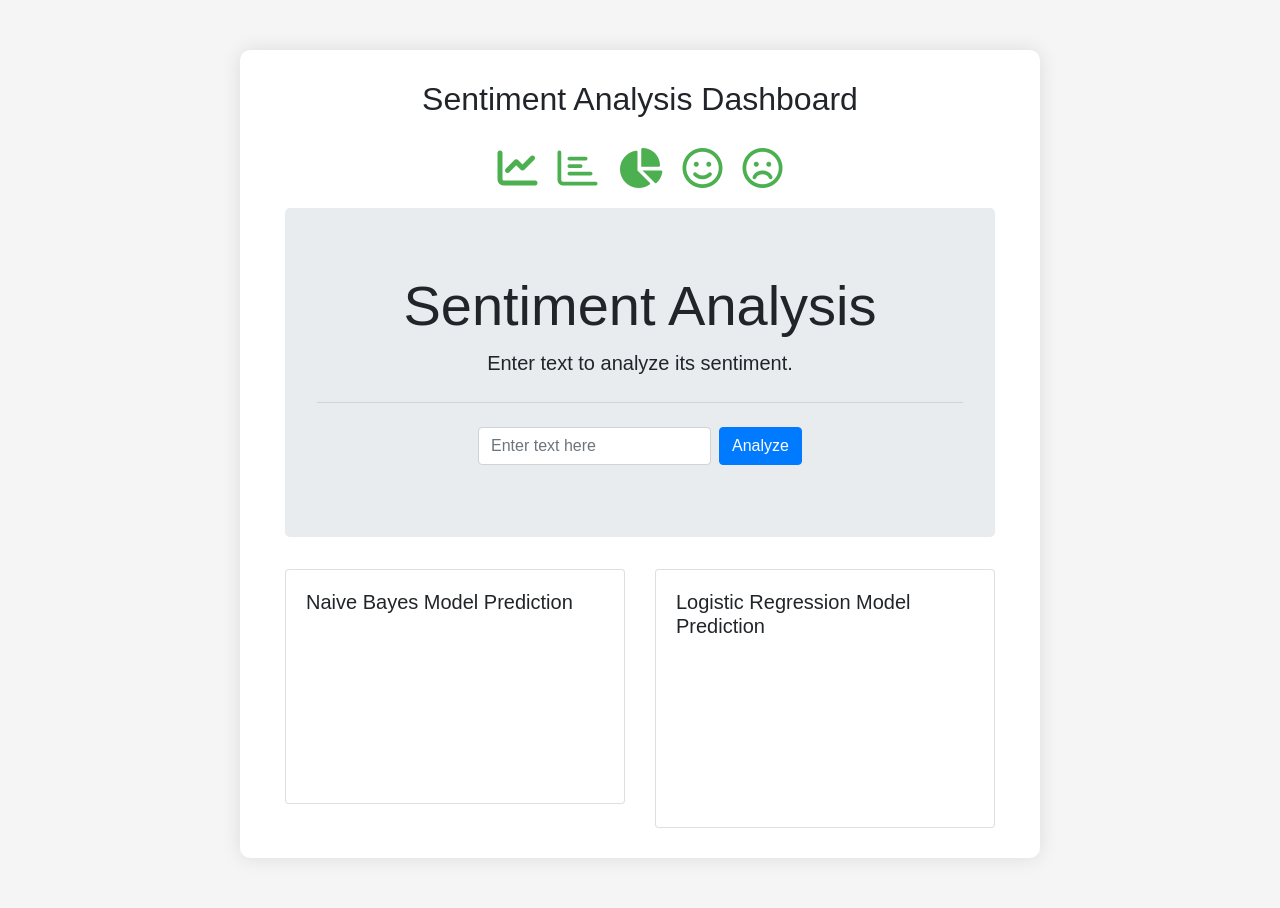
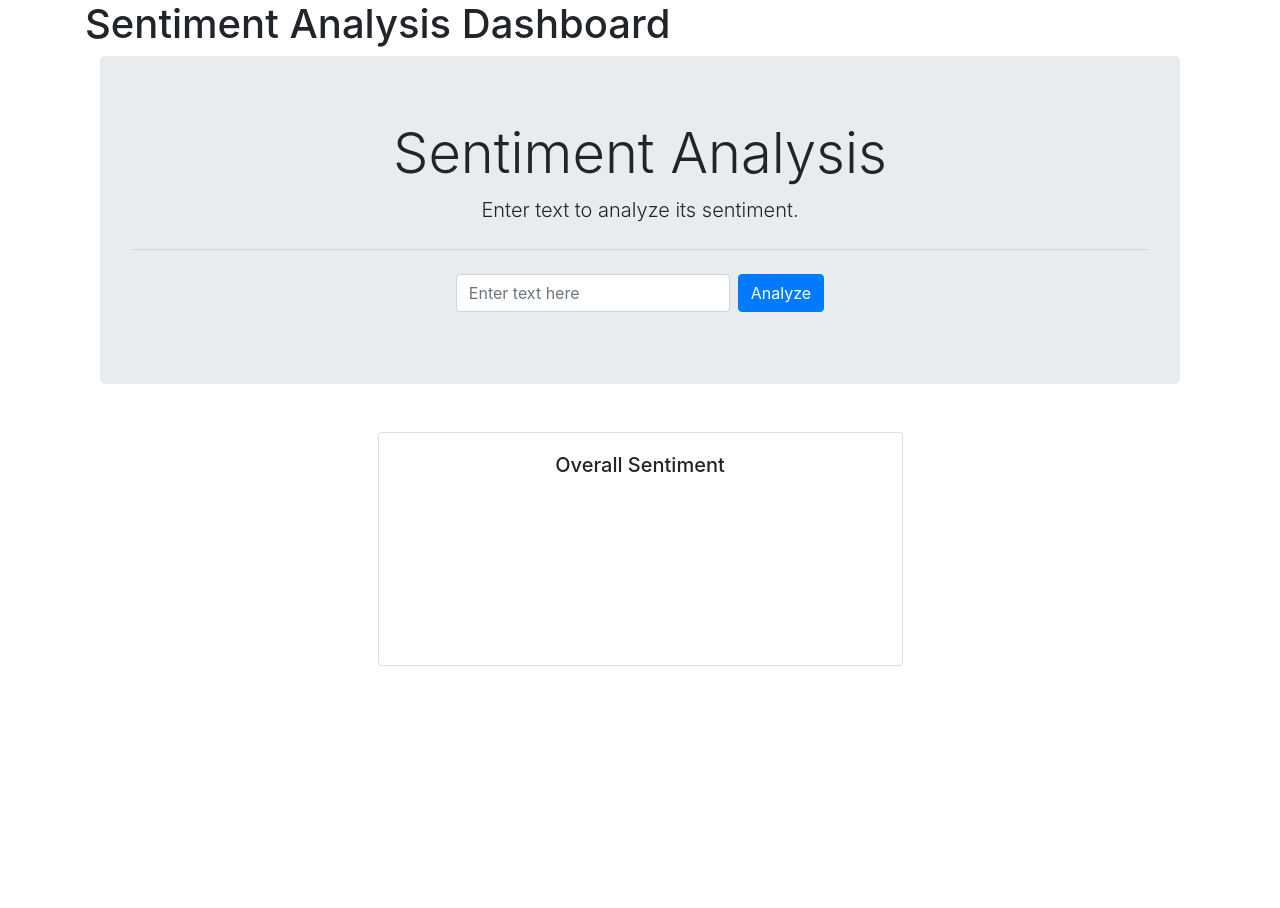
Before and after one commit to VGandhi27/Sentiment-Analysis, a Django app: page / in a window 1280 px wide. After the commit the page ends 666 px from the top, so only its background shows below. Run offline with Django 5.2, Linux system fonts and the light colour scheme; a map, chart or similar area stays blank; parts of the project's set-up code (start-up, migrations or seed data) failed here and were passed over; some libraries are stand-ins or nearby versions.

Commit message:
master commit

```diff
--- a/templates/visualisation/home.html
+++ b/templates/visualisation/home.html
@@ -6,108 +6,111 @@
     <title>Sentiment Analysis Dashboard</title>
     <link rel="stylesheet" href="https://stackpath.bootstrapcdn.com/bootstrap/4.5.2/css/bootstrap.min.css">
     <style>
-        body {
-            background-color: #f5f5f5;
-            font-family: Arial, sans-serif;
-        }
-        .container {
-            max-width: 800px;
-            margin: 50px auto;
-            background-color: #fff;
-            padding: 30px;
-            border-radius: 10px;
-            box-shadow: 0 0 20px rgba(0,0,0,0.1);
-        }
-        .dashboard-title {
-            text-align: center;
-            font-size: 2rem;
-            margin-bottom: 30px;
-        }
-        .dashboard-icons {
-            display: flex;
-            justify-content: center;
-            margin-bottom: 20px;
-        }
-        .dashboard-icons i {
-            font-size: 2.5rem;
-            margin: 0 10px;
-            color: #4CAF50; /* Green color for icons */
-            transition: transform 0.3s ease-in-out;
-        }
-        .dashboard-icons i:hover {
-            transform: scale(1.2);
-            color: #45A049; /* Darker green on hover */
-        }
-        .chart-container {
-            max-width: 250px; /* Adjust as needed */
-            margin: auto;
-        }
+        /* Your custom CSS styles here */
     </style>
 </head>
 <body>
     <div class="container">
         <h1 class="dashboard-title">Sentiment Analysis Dashboard</h1>
         <div class="dashboard-icons">
-            <i class="fas fa-chart-line"></i>
-            <i class="far fa-chart-bar"></i>
-            <i class="fas fa-chart-pie"></i>
-            <i class="far fa-smile"></i>
-            <i class="far fa-frown"></i>
+            <!-- Add icons if needed -->
         </div>
         <div class="container-fluid">
             <div class="jumbotron text-center">
                 <h1 class="display-4">Sentiment Analysis</h1>
                 <p class="lead">Enter text to analyze its sentiment.</p>
                 <hr class="my-4">
-                <form method="POST" action="" class="form-inline d-flex justify-content-center">
-                    <input type="hidden" name="csrfmiddlewaretoken" value="{{ csrf_token }}">
+                <form id="sentiment-form" class="form-inline d-flex justify-content-center">
+                    {% csrf_token %}
                     <input type="text" name="user_input" class="form-control mb-2 mr-sm-2" placeholder="Enter text here" required>
                     <button type="submit" class="btn btn-primary mb-2">Analyze</button>
                 </form>
             </div>
-            <div class="row">
-                <div class="col-lg-6">
+             <div id="overall-sentiment" class="row mt-5">
+        <div class="col-md-6 offset-md-3">
             <div class="card">
                 <div class="card-body">
-                            <h5 class="card-title">Naive Bayes Model Prediction</h5>
-                            <div class="chart-container">
-                                <canvas id="nbChart"></canvas>
+                    <h5 class="card-title text-center">Overall Sentiment</h5>
+                    <canvas id="overallSentimentChart" style="max-height: 250px;"></canvas>
                 </div>
             </div>
         </div>
     </div>
-                <div class="col-lg-6">
-                    <div class="card">
-                        <div class="card-body">
-                            <h5 class="card-title">Logistic Regression Model Prediction</h5>
-                            <div class="chart-container">
-                                <canvas id="lrChart"></canvas>
-                            </div>
-                        </div>
-                    </div>
-                </div>
+            <div id="results-container" class="row">
+                <!-- Display results dynamically here -->
             </div>
         </div>
     </div>
 
     <script src="https://kit.fontawesome.com/a076d05399.js"></script>
-    <!-- Include Chart.js library -->
     <script src="https://cdn.jsdelivr.net/npm/chart.js"></script>
+    <script>
+        document.getElementById('sentiment-form').addEventListener('submit', function(event) {
+            event.preventDefault();
+            var formData = new FormData(this);
 
-    <script>
-    document.addEventListener('DOMContentLoaded', function() {
-        var nbChartCtx = document.getElementById('nbChart').getContext('2d');
-        var lrChartCtx = document.getElementById('lrChart').getContext('2d');
+            fetch('', {
+                method: 'POST',
+                body: formData,
+                headers: {
+                    'X-CSRFToken': '{{ csrf_token }}'
+                }
+            })
+            .then(response => {
+                if (!response.ok) {
+                    throw new Error('Network response was not ok');
+                }
+                return response.json();
+            })
+            .then(data => {
+                console.log("Received data:", data);
+                displayResults(data);
+            })
+            .catch(error => console.error('Error:', error));
+        });
 
-        // Function to update Naive Bayes Chart
-        function updateNbChart(nbProbability) {
-            var nbChart = new Chart(nbChartCtx, {
+        {% comment %} function displayResults(data) {
+            var resultsContainer = document.getElementById('results-container');
+            resultsContainer.innerHTML = '';
+
+            // Iterate over each model in the data
+            for (var modelName in data) {
+                if (data.hasOwnProperty(modelName) && modelName.endsWith('_prediction')) {
+                    var modelPrefix = modelName.replace('_prediction', '');
+                    var sentiment = data[`${modelPrefix}_sentiment`];
+                    var probability = data[modelName][1];  // Assuming probability is in the format [negative, positive]
+
+                    var colDiv = document.createElement('div');
+                    colDiv.className = 'col-lg-6 mb-4';
+
+                    var cardDiv = document.createElement('div');
+                    cardDiv.className = 'card';
+                    colDiv.appendChild(cardDiv);
+
+                    var cardBody = document.createElement('div');
+                    cardBody.className = 'card-body';
+                    cardDiv.appendChild(cardBody);
+
+                    var title = document.createElement('h5');
+                    title.className = 'card-title';
+                    title.textContent = `${modelPrefix.toUpperCase()} Model Prediction`;
+                    cardBody.appendChild(title);
+
+                    var canvas = document.createElement('canvas');
+                    canvas.id = `${modelPrefix}Chart`;
+                    canvas.style.maxHeight = '250px';
+                    cardBody.appendChild(canvas);
+
+                    resultsContainer.appendChild(colDiv);
+
+                    var ctx = canvas.getContext('2d');
+                    var chart = new Chart(ctx, {
                         type: 'pie',
                         data: {
                             labels: ['Positive', 'Negative'],
                             datasets: [{
                                 label: 'Prediction Percentage',
-                        data: [nbProbability[1], nbProbability[0]],
+                                data: [probability, 100 - probability],
                                 backgroundColor: ['#4CAF50', '#FF5722'],
                                 borderWidth: 1
                             }]
@@ -127,16 +130,50 @@
                         }
                     });
                 }
+            }
+        } {% endcomment %}
+        {% comment %} function displayResults(data) {
+    var resultsContainer = document.getElementById('results-container');
+    resultsContainer.innerHTML = '';
 
-        // Function to update Logistic Regression Chart
-        function updateLrChart(lrProbability) {
-            var lrChart = new Chart(lrChartCtx, {
+    // Iterate over each model in the data
+    for (var modelName in data) {
+        if (data.hasOwnProperty(modelName) && modelName.endsWith('_prediction')) {
+            var modelPrefix = modelName.replace('_prediction', '');
+            var sentiment = data[`${modelPrefix}_sentiment`];
+            var probability = data[`${modelPrefix}_probability`][1];  // Extract positive sentiment probability
+
+            var colDiv = document.createElement('div');
+            colDiv.className = 'col-lg-6 mb-4';
+
+            var cardDiv = document.createElement('div');
+            cardDiv.className = 'card';
+            colDiv.appendChild(cardDiv);
+
+            var cardBody = document.createElement('div');
+            cardBody.className = 'card-body';
+            cardDiv.appendChild(cardBody);
+
+            var title = document.createElement('h5');
+            title.className = 'card-title';
+            title.textContent = `${modelPrefix.toUpperCase()} Model Prediction`;
+            cardBody.appendChild(title);
+
+            var canvas = document.createElement('canvas');
+            canvas.id = `${modelPrefix}Chart`;
+            canvas.style.maxHeight = '250px';
+            cardBody.appendChild(canvas);
+
+            resultsContainer.appendChild(colDiv);
+
+            var ctx = canvas.getContext('2d');
+            var chart = new Chart(ctx, {
                 type: 'pie',
                 data: {
                     labels: ['Positive', 'Negative'],
                     datasets: [{
                         label: 'Prediction Percentage',
-                        data: [lrProbability[1], lrProbability[0]],
+                        data: [probability, 100 - probability],
                         backgroundColor: ['#4CAF50', '#FF5722'],
                         borderWidth: 1
                     }]
@@ -156,45 +193,110 @@
                 }
             });
         }
+    }
+} {% endcomment %}
 
-        // Handle form submission
-        document.querySelector('form').addEventListener('submit', function(event) {
-            event.preventDefault(); // Prevent default form submission
+function displayResults(data) {
+    var resultsContainer = document.getElementById('results-container');
+    resultsContainer.innerHTML = '';
 
-            var formData = new FormData(this); // Create FormData object
+    // Variables to calculate overall sentiment
+    var totalPositive = 0;
+    var totalModels = 0;
 
-            fetch('', { // Send POST request to current URL (Django view)
-                method: 'POST',
-                body: formData,
-                headers: {
-                    'X-CSRFToken': document.querySelector('input[name="csrfmiddlewaretoken"]').value
+    // Iterate over each model in the data
+    for (var modelName in data) {
+        if (data.hasOwnProperty(modelName) && modelName.endsWith('_prediction')) {
+            var modelPrefix = modelName.replace('_prediction', '');
+            var sentiment = data[`${modelPrefix}_sentiment`];
+            var probability = data[`${modelPrefix}_probability`][1];  // Extract positive sentiment probability
+
+            // Display individual model predictions (similar to your existing code)
+            var colDiv = document.createElement('div');
+            colDiv.className = 'col-lg-6 mb-4';
+            var cardDiv = document.createElement('div');
+            cardDiv.className = 'card';
+            colDiv.appendChild(cardDiv);
+            var cardBody = document.createElement('div');
+            cardBody.className = 'card-body';
+            cardDiv.appendChild(cardBody);
+            var title = document.createElement('h5');
+            title.className = 'card-title';
+            title.textContent = `${modelPrefix.toUpperCase()} Model Prediction`;
+            cardBody.appendChild(title);
+            var canvas = document.createElement('canvas');
+            canvas.id = `${modelPrefix}Chart`;
+            canvas.style.maxHeight = '250px';
+            cardBody.appendChild(canvas);
+            resultsContainer.appendChild(colDiv);
+            var ctx = canvas.getContext('2d');
+            var chart = new Chart(ctx, {
+                type: 'pie',
+                data: {
+                    labels: ['Positive', 'Negative'],
+                    datasets: [{
+                        label: 'Prediction Percentage',
+                        data: [probability, 100 - probability],
+                        backgroundColor: ['#4CAF50', '#FF5722'],
+                        borderWidth: 1
+                    }]
+                },
+                options: {
+                    responsive: true,
+                    maintainAspectRatio: false,
+                    plugins: {
+                        tooltip: {
+                            callbacks: {
+                                label: function(context) {
+                                    return context.label + ': ' + context.raw + '%';
                                 }
-            })
-            .then(response => {
-                if (!response.ok) {
-                    throw new Error('Network response was not ok');
                             }
-                return response.json();
-            })
-            .then(data => {
-                console.log("data--", data);
-                // Update charts with new prediction data
-                updateNbChart(data.nb_probability);
-                updateLrChart(data.lr_probability);
+                        }
+                    }
+                }
+            });
 
-                // Update overall sentiment display
-                const overallSentiment = `
-                    <div class="alert alert-info text-center">
-                        <h4>Overall Sentiment</h4>
-                        <p>Naive Bayes Model: ${data.nb_sentiment}</p>
-                        <p>Logistic Regression Model: ${data.lr_sentiment}</p>
-                    </div>
-                `;
-                document.querySelector('.jumbotron').insertAdjacentHTML('afterend', overallSentiment);
-            })
-            .catch(error => console.error('Error:', error));
+            // Calculate overall sentiment
+            totalPositive += probability;
+            totalModels++;
+        }
+    }
+
+    // Calculate overall sentiment percentage
+    var overallSentimentPercentage = totalPositive / totalModels;
+
+    // Display overall sentiment in a pie chart
+    var overallSentimentChart = document.getElementById('overallSentimentChart');
+    if (overallSentimentChart) {
+        var ctxOverall = overallSentimentChart.getContext('2d');
+        var overallChart = new Chart(ctxOverall, {
+            type: 'pie',
+            data: {
+                labels: ['Positive', 'Negative'],
+                datasets: [{
+                    label: 'Overall Sentiment',
+                    data: [overallSentimentPercentage, 100 - overallSentimentPercentage],
+                    backgroundColor: ['#4CAF50', '#FF5722'],
+                    borderWidth: 1
+                }]
+            },
+            options: {
+                responsive: true,
+                maintainAspectRatio: false,
+                plugins: {
+                    tooltip: {
+                        callbacks: {
+                            label: function(context) {
+                                return context.label + ': ' + context.raw.toFixed(2) + '%';
+                            }
+                        }
+                    }
+                }
+            }
         });
-    });
+    }
+}
+
     </script>
 </body>
 </html>
--- a/visualisation/views.py
+++ b/visualisation/views.py
@@ -1,61 +1,51 @@
 import os
 import pickle
-from django.shortcuts import render
-from django.views.decorators.csrf import csrf_exempt
-import json
 from django.shortcuts import render
 from django.http import JsonResponse
 from django.views.decorators.csrf import csrf_exempt
 
-# Load the model
-MODEL_PATH = os.path.join(os.path.dirname(__file__), 'machinelearning/sentiment_model_naive_bayes.pkl')
-MODEL_PATH_lr = os.path.join(os.path.dirname(__file__), 'machinelearning/sentiment_model_lr.pkl')
-MODEL_PATH_knn = os.path.join(os.path.dirname(__file__), 'machinelearning/sentiment_model_knn.pkl')
-MODEL_PATH_svm = os.path.join(os.path.dirname(__file__), 'machinelearning/sentiment_model_svm.pkl')
-MODEL_PATH_dt = os.path.join(os.path.dirname(__file__), 'machinelearning/sentiment_model_dt.pkl')
-with open(MODEL_PATH, 'rb') as model_file:
-    naive_bayes_model = pickle.load(model_file)
+# Define paths to each model
+MODEL_PATHS = {
+    'naive_bayes': os.path.join(os.path.dirname(__file__), 'machinelearning/sentiment_model_naive_bayes.pkl'),
+    'lr': os.path.join(os.path.dirname(__file__), 'machinelearning/sentiment_model_lr.pkl'),
+    'knn': os.path.join(os.path.dirname(__file__), 'machinelearning/sentiment_model_knn.pkl'),
+    # 'svm': os.path.join(os.path.dirname(__file__), 'machinelearning/sentiment_model_svm.pkl'),
+    'dt': os.path.join(os.path.dirname(__file__), 'machinelearning/sentiment_model_dt.pkl'),
+}
 
-with open(MODEL_PATH_lr, 'rb') as model_file:
-    lr_model = pickle.load(model_file)
+# Load all models
+models = {}
+for model_name, model_path in MODEL_PATHS.items():
+    with open(model_path, 'rb') as model_file:
+        models[model_name] = pickle.load(model_file)
 
+# Function to predict sentiment using a given model
 def predict_sentiment(text, model):
-    # Make a prediction using the loaded model
     prediction = model.predict([text])[0]
-    probability = model.predict_proba([text])[0]
-    probability=(probability * 100).tolist()
-    prob=probability[1]
+    probability = model.predict_proba([text])[0] * 100  # Scale to percentage
     if prediction == 0:
-        sentiment="Negative Sentiment"
+        sentiment = "Negative Sentiment"
     elif prediction == 1:
-        sentiment="Positive Sentiment"
+        sentiment = "Positive Sentiment"
+    else:
+        sentiment = "No Sentiment can be detected"
+        probability = 0.0
+    return prediction, probability.tolist(), sentiment
 
-    else:
-        sentiment="No Sentiment can be detected "
-        prob=0
-    print(f'prediction--{prediction}, probability--{probability},prediction---{prediction},sentiment={sentiment}')
-    return prediction, probability,sentiment
 
 @csrf_exempt
 def sentiment_analysis_view(request):
-    context = {}
     if request.method == 'POST':
         user_input = request.POST.get('user_input', '')
-        print(f'user_input--{user_input}')
-        # Assuming predict_sentiment returns predictions and probabilities
-        nb_prediction, nb_probability,nb_sentiment = predict_sentiment(user_input, naive_bayes_model)
-        lr_prediction, lr_probability,lr_sentiment = predict_sentiment(user_input, lr_model)
+        results = {}
 
-        context = {
-            'user_input': user_input,
-            'nb_prediction': int(nb_prediction ),  # Scale to percentage and convert to int
-            'nb_probability': (nb_probability ),  # Scale to percentage and convert to list
-            'lr_prediction': int(lr_prediction ),  # Scale to percentage and convert to int
-            'lr_probability': (lr_probability ),  # Scale to percentage and convert to list
-            'lr_sentiment':lr_sentiment,
-            'nb_sentiment':nb_sentiment
-        }
-        return JsonResponse(context)
+        for model_name, model in models.items():
+            prediction, probability, sentiment = predict_sentiment(user_input, model)
+            results[f'{model_name}_prediction'] = int(prediction)
+            results[f'{model_name}_probability'] = probability
+            results[f'{model_name}_sentiment'] = sentiment
 
-    data={}
-    return render(request, 'visualisation/home.html', data)
+        return JsonResponse(results)
+
+    # Handle GET or other methods gracefully
+    return render(request, 'visualisation/home.html', {})
```
Lines whose indentation alone changed are shown as unchanged.
